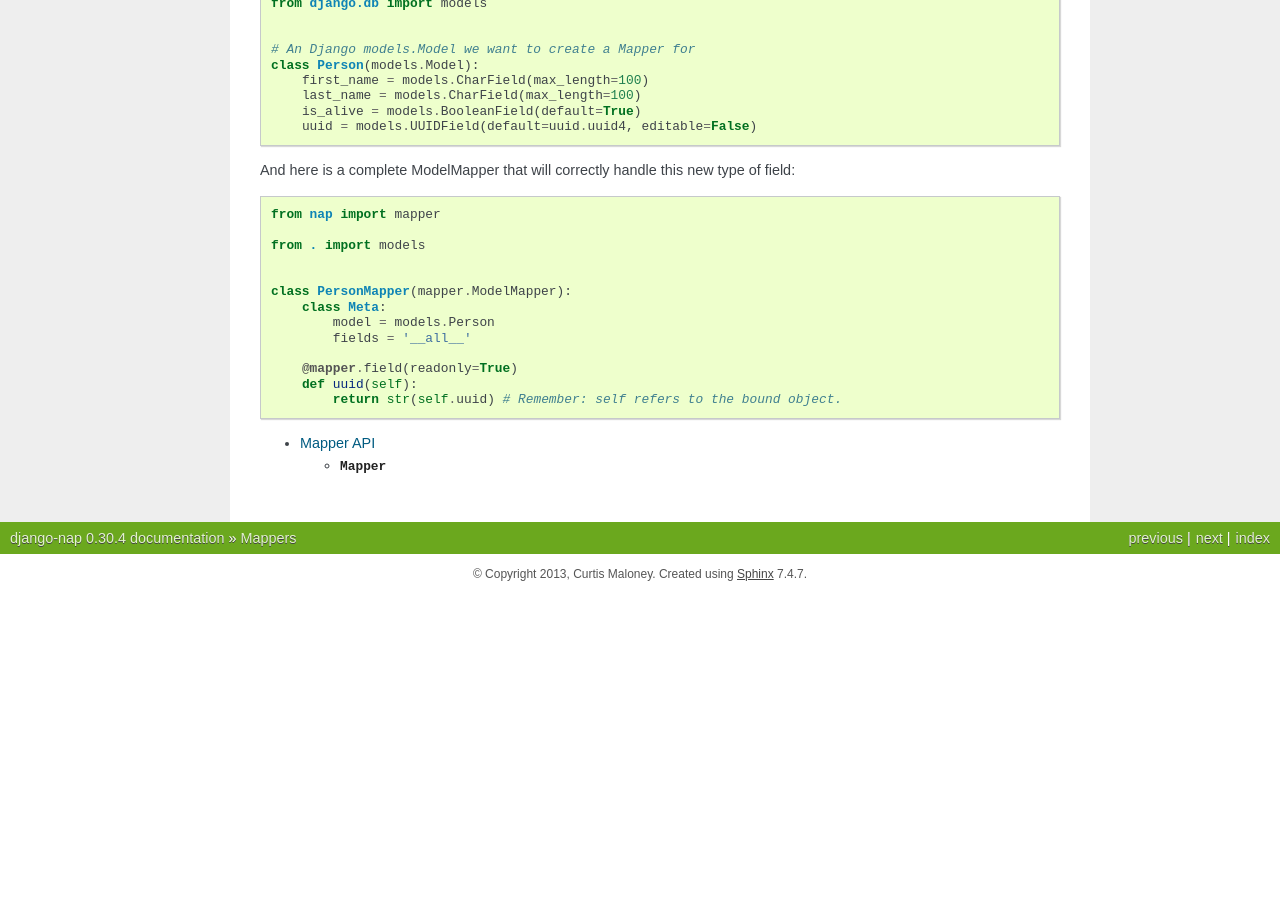
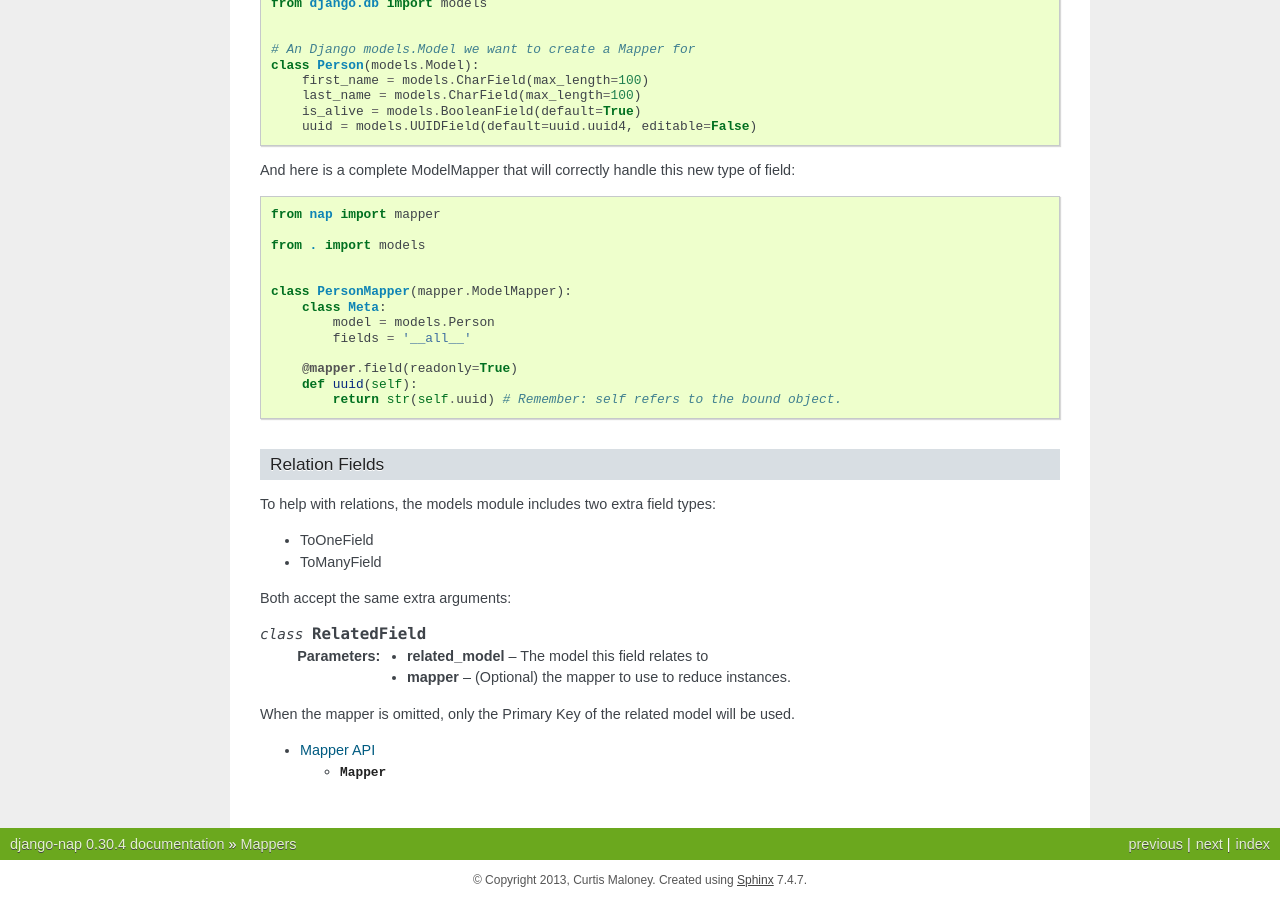
Before and after one commit to funkybob/django-nap, a Sphinx documentation site: the page built from docs/mapper/index.rst, in a window 1280 px wide and 900 px high, scrolled down 4518 px. Built offline with Sphinx 7.4.7, drawn with Linux system fonts in a browser that asks for light colours; before the commit the page ends 5112 px from its top, so only the background shows below that; some of the changed text lies outside the part shown.

Commit message:
Update docs

```diff
--- a/docs/mapper/index.rst
+++ b/docs/mapper/index.rst
@@ -104,7 +104,7 @@ MapperField
 
 Used when serialising a model that has a foreign key relation.
 
-.. class:: MapperField(mapper, **kwargs)
+.. class:: MapperField(mapper, \**kwargs)
 
     :param mapper: A Mapper that will de/serialise the field value.
 
@@ -318,6 +318,25 @@ field:
         def uuid(self):
             return str(self.uuid) # Remember: self refers to the bound object.
 
+Relation Fields
+---------------
+
+To help with relations, the models module includes two extra field types:
+
+- ToOneField
+- ToManyField
+
+Both accept the same extra arguments:
+
+.. class:: RelatedField()
+
+   :param related_model: The model this field relates to
+
+   :param mapper: (Optional) the mapper to use to reduce instances.
+
+When the mapper is omitted, only the Primary Key of the related model will be
+used.
+
 .. toctree::
    :maxdepth: 2
 
```
